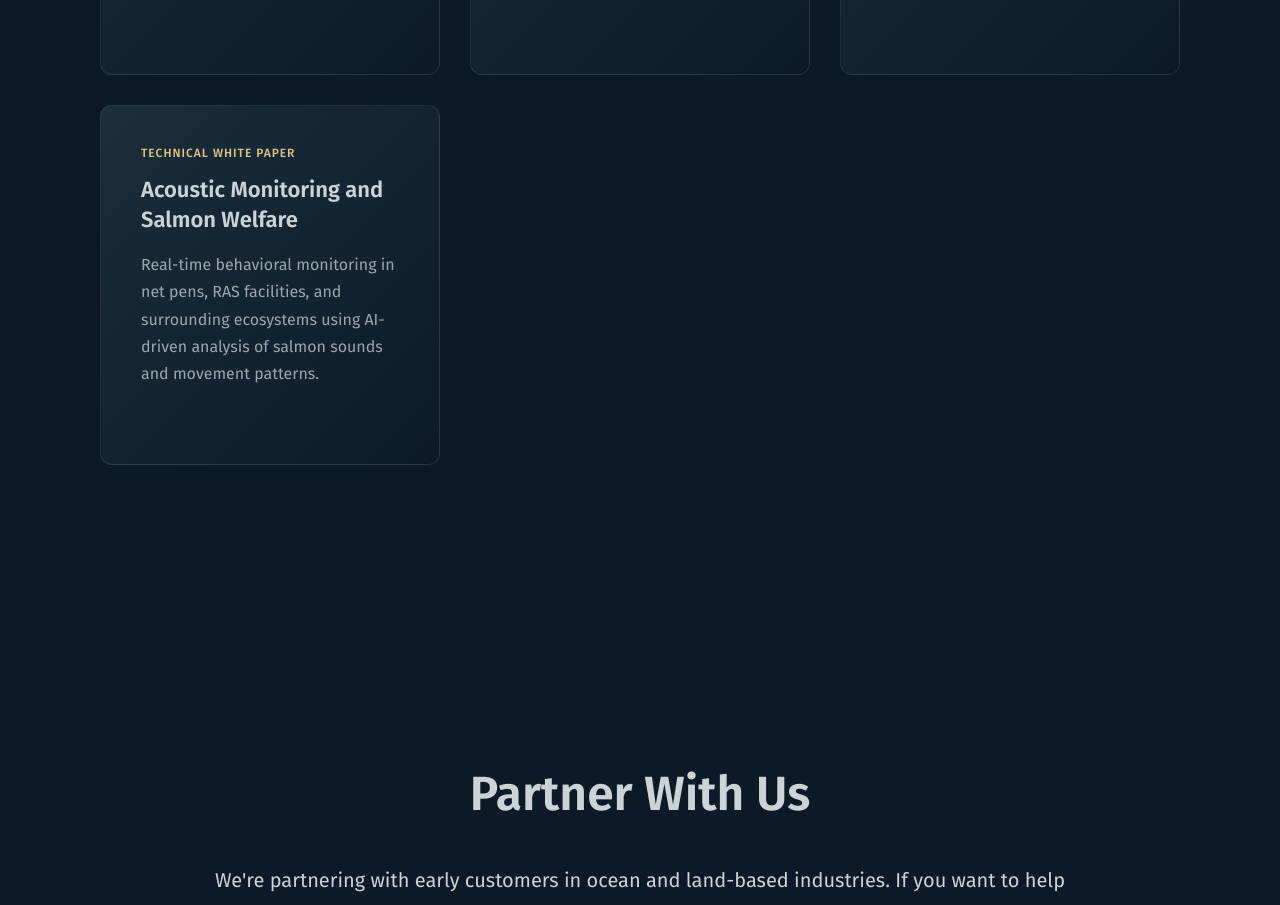
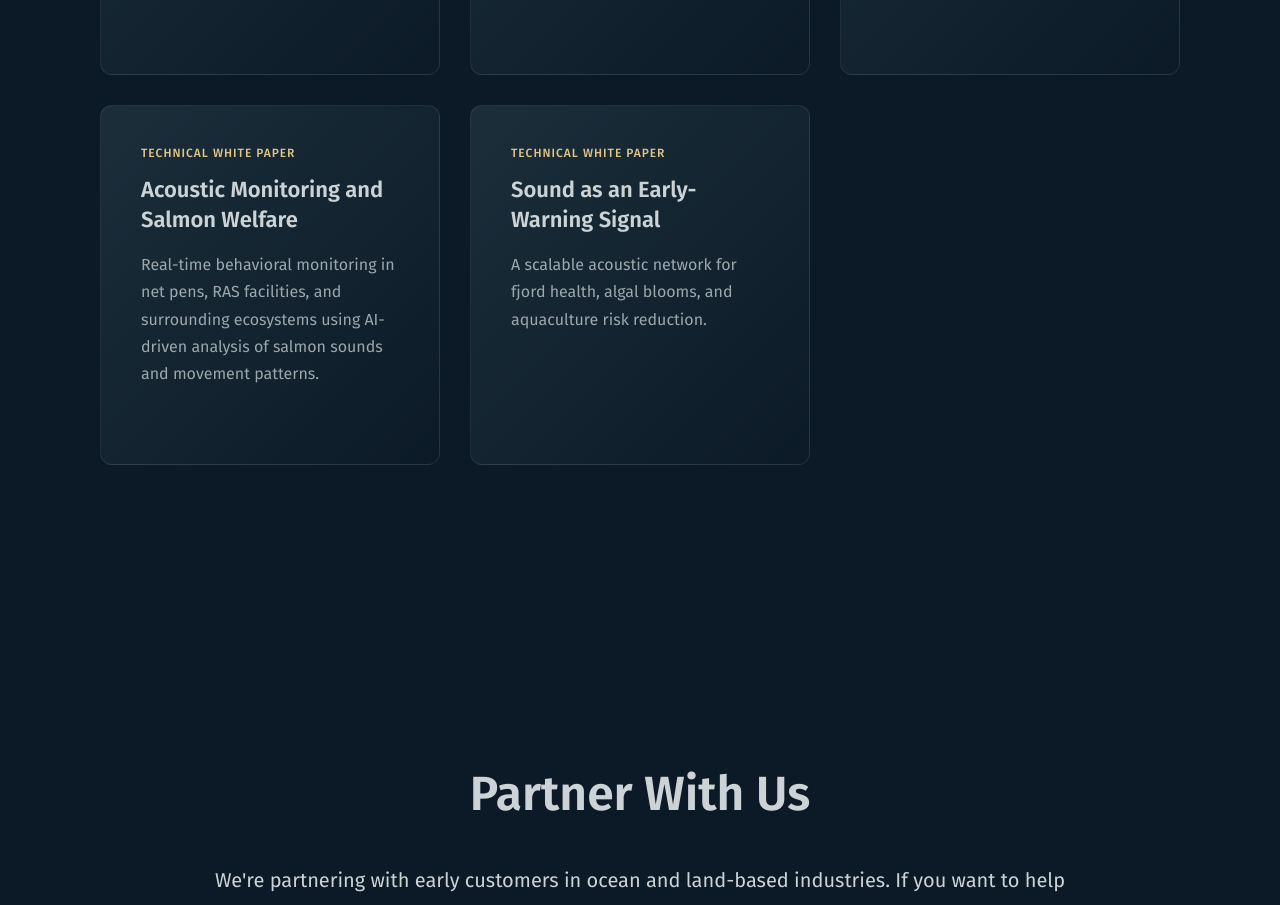
Before and after one commit to tmlunde/unheardheard, a plain HTML site: page index.html in a window 1280 px wide. Shown: the part 5643-6548 px from the top of the page. Drawn offline with Linux system fonts and the light colour scheme.

Commit message:
Update index.html

```diff
--- a/index.html
+++ b/index.html
@@ -856,7 +856,16 @@
                 label: "Technical White Paper",
                 icon: "salmon",
                 url: "Whitepapers/whitepaper-salmon-acoustics.html"
+            },
+
+            {
+                title: "Sound as an Early-Warning Signal",
+                description: "A scalable acoustic network for fjord health, algal blooms, and aquaculture risk reduction.",
+                label: "Technical White Paper",
+                icon: "salmon",
+                url: "Whitepapers/whitepaper-hab-early-warning.html"
             }
+
         ];
 
         // Function to create whitepaper cards
```
